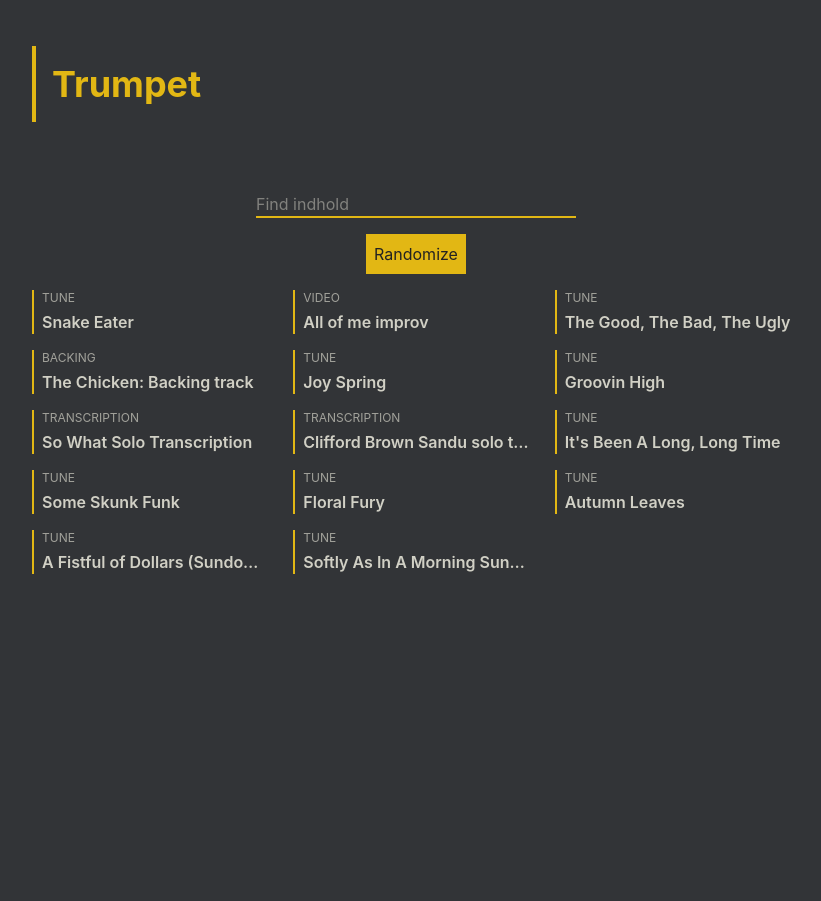
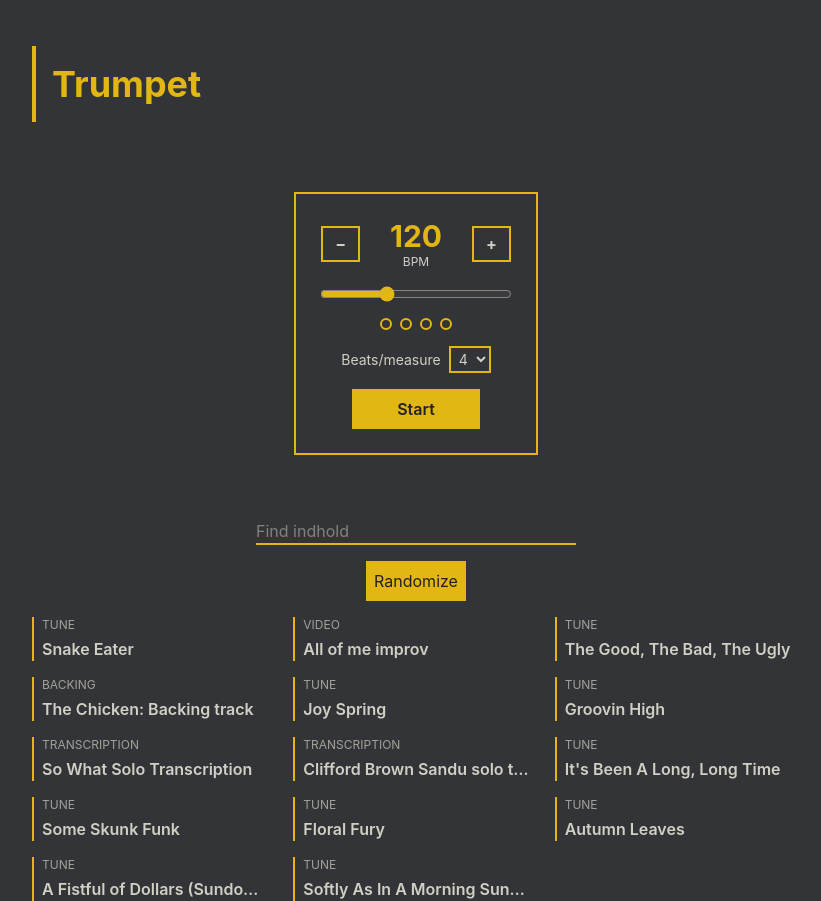
Before and after one commit to Marcus-Friis/trumpet-site, a SvelteKit app: page / in a window 1280 px wide. Shown: the whole page, without its empty margins (224-1045 px from the left). Before the commit the page ends 800 px from the top, so only its background shows below. Built offline with nearby package versions, Linux system fonts and the light colour scheme.

Commit message:
working metronome

```diff
--- /dev/null
+++ b/src/lib/Metronome.svelte
@@ -0,0 +1,144 @@
+<script lang="ts">
+	let bpm = $state(120);
+	let isPlaying = $state(false);
+	let beatsPerMeasure = $state(4);
+	let currentBeat = $state(0);
+
+	let audioCtx: AudioContext | null = null;
+	let nextNoteTime = 0;
+	let schedulerId: number | null = null;
+	let beatCounter = 0;
+
+	const LOOKAHEAD = 25; // ms, how often the scheduler runs
+	const SCHEDULE_AHEAD_TIME = 0.1; // seconds, how far ahead to schedule audio
+
+	const playClick = (time: number, accent: boolean) => {
+		if (!audioCtx) return;
+		const osc = audioCtx.createOscillator();
+		const gain = audioCtx.createGain();
+		osc.connect(gain);
+		gain.connect(audioCtx.destination);
+
+		osc.frequency.value = accent ? 1000 : 800;
+		gain.gain.setValueAtTime(1, time);
+		gain.gain.exponentialRampToValueAtTime(0.001, time + 0.05);
+
+		osc.start(time);
+		osc.stop(time + 0.05);
+	};
+
+	const scheduler = () => {
+		if (!audioCtx) return;
+		while (nextNoteTime < audioCtx.currentTime + SCHEDULE_AHEAD_TIME) {
+			const accent = beatCounter % beatsPerMeasure === 0;
+			playClick(nextNoteTime, accent);
+
+			const beatToShow = beatCounter % beatsPerMeasure;
+			const noteTime = nextNoteTime;
+			const delay = (noteTime - audioCtx.currentTime) * 1000;
+			setTimeout(
+				() => {
+					currentBeat = beatToShow;
+				},
+				Math.max(0, delay)
+			);
+
+			nextNoteTime += 60 / bpm;
+			beatCounter++;
+		}
+		schedulerId = window.setTimeout(scheduler, LOOKAHEAD);
+	};
+
+	const start = () => {
+		if (isPlaying) return;
+		audioCtx = new AudioContext();
+		beatCounter = 0;
+		nextNoteTime = audioCtx.currentTime + 0.05;
+		isPlaying = true;
+		scheduler();
+	};
+
+	const stop = () => {
+		isPlaying = false;
+		currentBeat = 0;
+		if (schedulerId !== null) {
+			clearTimeout(schedulerId);
+			schedulerId = null;
+		}
+		audioCtx?.close();
+		audioCtx = null;
+	};
+
+	const toggle = () => (isPlaying ? stop() : start());
+
+	const onBpmInput = (e: Event) => {
+		bpm = Number((e.target as HTMLInputElement).value);
+	};
+
+	$effect(() => {
+		return () => stop();
+	});
+</script>
+
+<div class="flex w-fit flex-col items-center gap-4 border-2 border-primary p-6">
+	<div class="flex items-center gap-4">
+		<button
+			onclick={() => (bpm = Math.max(30, bpm - 1))}
+			class="border-2 border-primary px-3 py-1 font-bold hover:bg-primary hover:text-primary-foreground"
+			aria-label="Decrease tempo"
+		>
+			−
+		</button>
+		<div class="w-20 text-center">
+			<div class="text-3xl font-bold text-primary">{bpm}</div>
+			<div class="text-xs">BPM</div>
+		</div>
+		<button
+			onclick={() => (bpm = Math.min(300, bpm + 1))}
+			class="border-2 border-primary px-3 py-1 font-bold hover:bg-primary hover:text-primary-foreground"
+			aria-label="Increase tempo"
+		>
+			+
+		</button>
+	</div>
+
+	<input
+		type="range"
+		min="30"
+		max="300"
+		value={bpm}
+		oninput={onBpmInput}
+		class="w-48 accent-primary"
+	/>
+
+	<div class="flex gap-2">
+		{#each Array(beatsPerMeasure) as _, i (i)}
+			<div
+				class="h-3 w-3 rounded-full border-2 border-primary {currentBeat === i && isPlaying
+					? 'bg-primary'
+					: 'bg-transparent'}"
+			></div>
+		{/each}
+	</div>
+
+	<div class="flex items-center gap-4">
+		<label class="flex items-center gap-2 text-sm">
+			Beats/measure
+			<select
+				bind:value={beatsPerMeasure}
+				class="border-2 border-primary bg-transparent px-1 py-0.5"
+			>
+				{#each [2, 3, 4, 5, 6] as n (n)}
+					<option value={n}>{n}</option>
+				{/each}
+			</select>
+		</label>
+	</div>
+
+	<button
+		onclick={toggle}
+		class="w-32 bg-primary p-2 font-semibold text-primary-foreground hover:opacity-90"
+	>
+		{isPlaying ? 'Stop' : 'Start'}
+	</button>
+</div>
--- a/src/routes/+layout.svelte
+++ b/src/routes/+layout.svelte
@@ -4,6 +4,7 @@
 	import { page } from '$app/state';
 	import { routes, type Route } from '$lib/content';
 	import RandomButton from '$lib/RandomButton.svelte';
+	import Metronome from '$lib/Metronome.svelte';
 
 	let { children } = $props();
 
@@ -59,6 +60,8 @@
 		</div>
 	</header>
 
+	<Metronome />
+
 	<div class="content-width flex items-center justify-center gap-16">
 		{@render children()}
 	</div>
```
